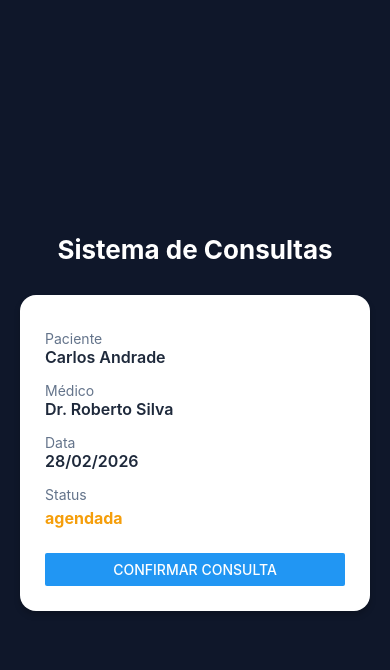
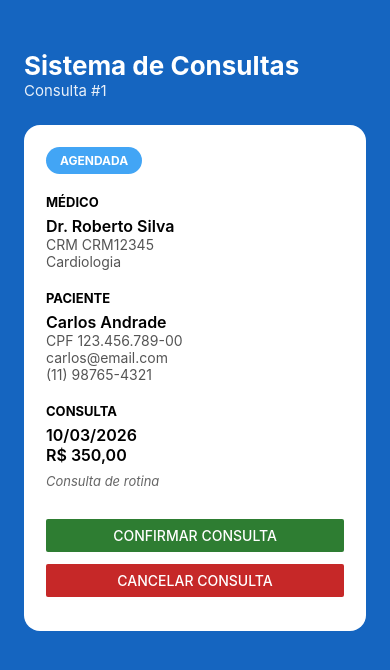
Before and after one commit to phestalise/sistema-consultas-mobile, a React Native app: screen / in a window 390 px wide. Shown: the top 670 px of the page. Built offline with nearby package versions, Linux system fonts and the light colour scheme.

Commit message:
subindo aplicação com layout cancelar ou confirmar

```diff
--- a/App.tsx
+++ b/App.tsx
@@ -1,62 +1,168 @@
 import React, { useState } from "react";
-import { View, Text, StyleSheet, Button } from "react-native";
+import { View, Text, StyleSheet, Button, ScrollView } from "react-native";
+import { StatusBar } from "expo-status-bar";
 
-type Consulta = {
-  id: number;
-  paciente: string;
-  medico: string;
-  data: string;
-  status: "agendada" | "confirmada" | "cancelada" | "realizada";
+import { Especialidade } from "./src/types/especialidade";
+import { Paciente } from "./src/types/paciente";
+import { Medico } from "./src/interfaces/medico";
+import { Consulta } from "./src/interfaces/consulta";
+
+export default function App() {
+  const cardiologia: Especialidade = {
+    id: 1,
+    nome: "Cardiologia",
+    descricao: "Cuidados com o coração",
   };
 
-export default function App() {
+  const medico1: Medico = {
+    id: 1,
+    nome: "Dr. Roberto Silva",
+    crm: "CRM12345",
+    especialidade: cardiologia,
+    ativo: true,
+  };
+
+  const paciente1: Paciente = {
+    id: 1,
+    nome: "Carlos Andrade",
+    cpf: "123.456.789-00",
+    email: "carlos@email.com",
+    telefone: "(11) 98765-4321",
+  };
+
   const [consulta, setConsulta] = useState<Consulta>({
     id: 1,
-    paciente: "Carlos Andrade",
-    medico: "Dr. Roberto Silva",
-    data: "28/02/2026",
+    medico: medico1,
+    paciente: paciente1,
+    data: new Date(2026, 2, 10),
+    valor: 350,
     status: "agendada",
+    observacoes: "Consulta de rotina",
   });
 
   function confirmarConsulta() {
-    setConsulta({
-      ...consulta,
-      status: "confirmada",
+    setConsulta({ ...consulta, status: "confirmada" });
+  }
+
+  function cancelarConsulta() {
+    setConsulta({ ...consulta, status: "cancelada" });
+  }
+
+  function formatarValor(valor: number): string {
+    return valor.toLocaleString("pt-BR", {
+      style: "currency",
+      currency: "BRL",
     });
   }
 
+  function formatarData(data: Date): string {
+    return data.toLocaleDateString("pt-BR");
+  }
+
   return (
-    <View style={styles.container}>
+    <View
+      style={[
+        styles.container,
+        consulta.status === "confirmada" && styles.containerConfirmado,
+        consulta.status === "cancelada" && styles.containerCancelado,
+      ]}
+    >
+      <StatusBar style="light" />
+
+      <ScrollView contentContainerStyle={styles.content}>
+        <View style={styles.header}>
           <Text style={styles.titulo}>Sistema de Consultas</Text>
+          <Text style={styles.subtitulo}>Consulta #{consulta.id}</Text>
+        </View>
 
         <View style={styles.card}>
-        <Text style={styles.label}>Paciente</Text>
-        <Text style={styles.valor}>{consulta.paciente}</Text>
-
-        <Text style={styles.label}>Médico</Text>
-        <Text style={styles.valor}>{consulta.medico}</Text>
-
-        <Text style={styles.label}>Data</Text>
-        <Text style={styles.valor}>{consulta.data}</Text>
-
-        <Text style={styles.label}>Status</Text>
-        <Text
+          <View
             style={[
-            styles.status,
-            consulta.status === "confirmada"
-              ? styles.confirmada
-              : styles.agendada,
+              styles.statusBadge,
+              consulta.status === "confirmada" && styles.badgeConfirmado,
+              consulta.status === "cancelada" && styles.badgeCancelado,
             ]}
           >
-          {consulta.status}
+            <Text style={styles.statusText}>
+              {consulta.status.toUpperCase()}
             </Text>
+          </View>
+
+          <View style={styles.section}>
+            <Text style={styles.sectionTitle}>MÉDICO</Text>
+            <Text style={styles.mainText}>{consulta.medico.nome}</Text>
+            <Text style={styles.secondaryText}>
+              CRM {consulta.medico.crm}
+            </Text>
+            <Text style={styles.secondaryText}>
+              {consulta.medico.especialidade.nome}
+            </Text>
+          </View>
+
+          <View style={styles.section}>
+            <Text style={styles.sectionTitle}>PACIENTE</Text>
+            <Text style={styles.mainText}>{consulta.paciente.nome}</Text>
+            <Text style={styles.secondaryText}>
+              CPF {consulta.paciente.cpf}
+            </Text>
+            <Text style={styles.secondaryText}>
+              {consulta.paciente.email}
+            </Text>
+            {consulta.paciente.telefone && (
+              <Text style={styles.secondaryText}>
+                {consulta.paciente.telefone}
+              </Text>
+            )}
+          </View>
+
+          <View style={styles.section}>
+            <Text style={styles.sectionTitle}>CONSULTA</Text>
+            <Text style={styles.mainText}>
+              {formatarData(consulta.data)}
+            </Text>
+            <Text style={styles.mainText}>
+              {formatarValor(consulta.valor)}
+            </Text>
+            {consulta.observacoes && (
+              <Text style={styles.obs}>
+                {consulta.observacoes}
+              </Text>
+            )}
+          </View>
 
           {consulta.status === "agendada" && (
-          <View style={styles.botao}>
-            <Button title="Confirmar Consulta" onPress={confirmarConsulta} />
+            <View style={styles.actions}>
+              <View style={styles.buttonWrapper}>
+                <Button
+                  title="Confirmar Consulta"
+                  onPress={confirmarConsulta}
+                  color="#2E7D32"
+                />
+              </View>
+
+              <View style={styles.buttonWrapper}>
+                <Button
+                  title="Cancelar Consulta"
+                  onPress={cancelarConsulta}
+                  color="#C62828"
+                />
+              </View>
             </View>
           )}
+
+          {consulta.status === "confirmada" && (
+            <Text style={styles.msgConfirmado}>
+              Consulta confirmada com sucesso
+            </Text>
+          )}
+
+          {consulta.status === "cancelada" && (
+            <Text style={styles.msgCancelado}>
+              Consulta cancelada
+            </Text>
+          )}
         </View>
+      </ScrollView>
     </View>
   );
 }
@@ -64,52 +170,94 @@ export default function App() {
 const styles = StyleSheet.create({
   container: {
     flex: 1,
-    backgroundColor: "#0F172A",
-    alignItems: "center",
-    justifyContent: "center",
-    padding: 20,
+    backgroundColor: "#1565C0",
+  },
+  containerConfirmado: {
+    backgroundColor: "#2E7D32",
+  },
+  containerCancelado: {
+    backgroundColor: "#C62828",
+  },
+  content: {
+    padding: 24,
+    paddingTop: 50,
+  },
+  header: {
+    marginBottom: 25,
   },
   titulo: {
     fontSize: 26,
     fontWeight: "bold",
     color: "#FFFFFF",
-    marginBottom: 30,
+  },
+  subtitulo: {
+    fontSize: 15,
+    color: "#FFFFFF",
+    opacity: 0.9,
   },
   card: {
-    width: "100%",
     backgroundColor: "#FFFFFF",
-    padding: 25,
     borderRadius: 16,
-    shadowColor: "#000",
-    shadowOffset: { width: 0, height: 4 },
-    shadowOpacity: 0.2,
-    shadowRadius: 6,
-    elevation: 8,
+    padding: 22,
+    elevation: 6,
   },
-  label: {
+  statusBadge: {
+    alignSelf: "flex-start",
+    backgroundColor: "#42A5F5",
+    paddingHorizontal: 14,
+    paddingVertical: 6,
+    borderRadius: 20,
+    marginBottom: 20,
+  },
+  badgeConfirmado: {
+    backgroundColor: "#2E7D32",
+  },
+  badgeCancelado: {
+    backgroundColor: "#C62828",
+  },
+  statusText: {
+    color: "#FFFFFF",
+    fontSize: 12,
+    fontWeight: "bold",
+  },
+  section: {
+    marginBottom: 20,
+  },
+  sectionTitle: {
+    fontSize: 13,
+    fontWeight: "bold",
+    marginBottom: 6,
+  },
+  mainText: {
+    fontSize: 16,
+    fontWeight: "600",
+  },
+  secondaryText: {
     fontSize: 14,
-    color: "#64748B",
+    color: "#555",
+  },
+  obs: {
+    marginTop: 8,
+    fontSize: 13,
+    fontStyle: "italic",
+    color: "#666",
+  },
+  actions: {
     marginTop: 10,
   },
-  valor: {
-    fontSize: 16,
-    fontWeight: "600",
-    color: "#1E293B",
-    marginBottom: 5,
+  buttonWrapper: {
+    marginBottom: 12,
   },
-  status: {
-    fontSize: 16,
+  msgConfirmado: {
+    marginTop: 15,
+    color: "#2E7D32",
     fontWeight: "bold",
-    marginTop: 5,
-    marginBottom: 15,
+    textAlign: "center",
   },
-  confirmada: {
-    color: "#16A34A",
-  },
-  agendada: {
-    color: "#F59E0B",
-  },
-  botao: {
-    marginTop: 10,
+  msgCancelado: {
+    marginTop: 15,
+    color: "#C62828",
+    fontWeight: "bold",
+    textAlign: "center",
   },
 });
--- /dev/null
+++ b/src/interfaces/consulta.ts
@@ -0,0 +1,12 @@
+import { Medico } from "./medico";
+import { Paciente } from "../types/paciente";
+import { StatusConsulta } from "../types/statusConsulta";
+export interface Consulta {
+  id: number;
+  medico: Medico;
+  paciente: Paciente;
+  data: Date;
+  valor: number;
+  status: StatusConsulta;
+  observacoes?: string;
+}
--- /dev/null
+++ b/src/interfaces/medico.ts
@@ -0,0 +1,8 @@
+import { Especialidade } from "../types/especialidade";
+export interface Medico {
+  id: number;
+  nome: string;
+  crm: string;
+  especialidade: Especialidade;
+  ativo: boolean;
+}
--- /dev/null
+++ b/src/types/especialidade.ts
@@ -0,0 +1,5 @@
+export type Especialidade = {
+  id: number;
+  nome: string;
+  descricao?: string;
+};
--- /dev/null
+++ b/src/types/paciente.ts
@@ -0,0 +1,7 @@
+export type Paciente = {
+  id: number;
+  nome: string;
+  cpf: string;
+  email: string;
+  telefone?: string;
+};
--- /dev/null
+++ b/src/types/statusConsulta.ts
@@ -0,0 +1,5 @@
+export type StatusConsulta =
+  | "agendada"
+  | "confirmada"
+  | "cancelada"
+  | "realizada";
```
Lines whose indentation alone changed are shown as unchanged.
